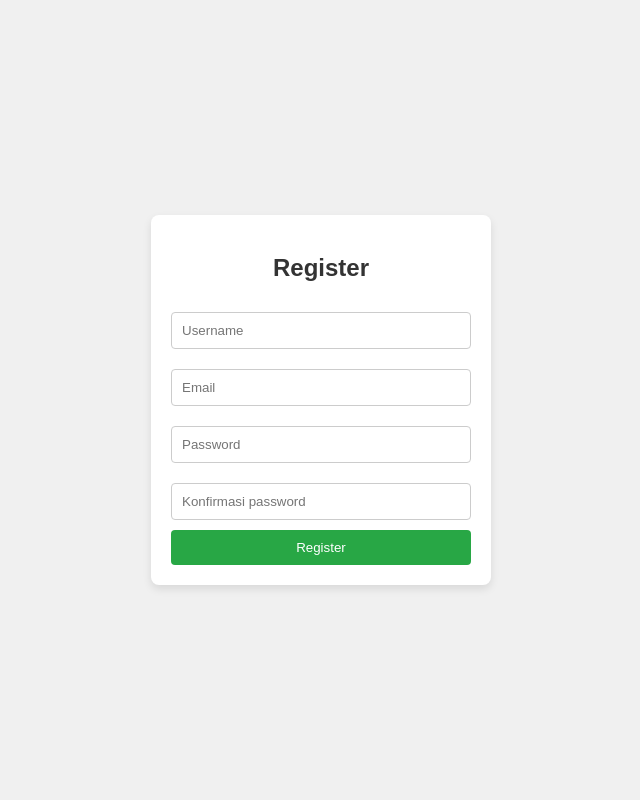
After one commit to Aditya1614/dashboard_telkom, a PHP site: page /register.php in a window 1280 px wide. The commit adds this page. Shown: the whole page, without its empty margins (319-959 px from the left). Run offline with PHP 8.4, Linux system fonts and the light colour scheme.

Commit message:
add register page

```diff
--- a/login.php
+++ b/login.php
@@ -122,9 +122,9 @@ if ($_SERVER['REQUEST_METHOD'] == 'POST') {
             <input type="password" name="password" placeholder="Password" required><br>
             <button type="submit">Login</button>
         </form>
-        <!-- <div class="register-link">
+        <div class="register-link">
             Belum punya akun? <a href="register.php">Daftar</a>
-        </div> -->
+        </div>
         <div class="register-link">
             <a href="index.php">Masuk sebagai visitor</a>
         </div>
--- /dev/null
+++ b/register.php
@@ -0,0 +1,123 @@
+<?php
+session_start();
+
+function getUsersFromJSON() {
+    $file = 'users.json';
+    if (!file_exists($file)) {
+        die("Users file not found.");
+    }
+    $json = file_get_contents($file);
+    return json_decode($json, true);
+}
+
+if ($_SERVER['REQUEST_METHOD'] == 'POST') {
+    $username = $_POST['username'];
+    $email = $_POST['email'];
+    $password = $_POST['password'];
+    $confirmPassword = $_POST['confirmPassword'];
+
+    if ($password !== $confirmPassword) {
+        $error = "Konfirmasi password tidak cocok!";
+    } else {
+        $users = getUsersFromJSON();
+        foreach ($users as $user) {
+            if ($user['username'] === $username) {
+                $error = "Username sudah digunakan!";
+                break;
+            }
+        }
+
+        if (!isset($error)) {
+            $newUser   = array(
+                'username' => $username,
+                'email' => $email,
+                'password' => $password,
+                'role' => 'user'
+            );
+
+            $users[] = $newUser  ;
+
+            $jsonData = json_encode($users);
+            file_put_contents('users.json', $jsonData);
+
+            header("refresh:2; url=login.php");
+            exit;
+        }
+    }
+}
+?>
+
+<!DOCTYPE html>
+<html lang="id">
+<head>
+    <meta charset="UTF-8">
+    <meta name="viewport" content="width=device-width, initial-scale=1.0">
+    <title>Register</title>
+    <style>
+        body {
+            font-family: Arial, sans-serif;
+            background-color: #f0f0f0;
+            display: flex;
+            justify-content: center;
+            align-items: center;
+            height: 100vh;
+            margin: 0;
+        }
+        .register-container {
+            background-color: #fff;
+            padding: 20px;
+            box-shadow: 0 4px 8px rgba(0, 0, 0, 0.1);
+            border-radius: 8px;
+            width: 300px;
+            text-align: center;
+        }
+        h2 {
+            margin-bottom: 20px;
+            color: #333;
+        }
+        input[type="text"], input[type="email"], input[type="password"] {
+            width: 100%;
+            padding: 10px;
+            margin: 10px 0;
+            border: 1px solid #ccc;
+            border-radius: 4px;
+            box-sizing: border-box;
+        }
+        button {
+            width: 100%;
+            padding: 10px;
+            background-color: #28a745;
+            color: white;
+            border: none;
+            border-radius: 4px;
+            cursor: pointer;
+        }
+        button:hover {
+            background-color: #218838;
+        }
+        .error {
+            color: red;
+            margin-bottom: 10px;
+        }
+        .success {
+            color: green;
+            margin-bottom: 10px;
+        }
+    </style>
+</head>
+<body>
+    <div class="register-container">
+        <h2>Register</h2>
+        <?php if (isset($error)) : ?>
+            <div class="error"><?= $error ?></div>
+        <?php endif; ?>
+        <form method="POST" action="">
+            <input type="text" name="username" placeholder="Username" required><br>
+            <input type="email" name="email" placeholder="Email" required><br>
+            <input type="password" name="password" placeholder="Password" required><br>
+            <input type="password" name="confirmPassword" placeholder="Konfirmasi password" required><br>
+            <button type="submit">Register</button>
+        </form>
+    </div>
+</body>
+</html>
--- a/selected_columns.json
+++ b/selected_columns.json
@@ -1 +1 @@
-[{"table_name":"days","column_names":"instant,holiday,weekday,atemp,hum,casual,registered,cnt,id2","selected_ID":"instant","updated_at":"2024-09-30 17:40:33"},{"table_name":"hours","column_names":"instant,season,hr,mnth,holiday,weekday,atemp,hum,casual,registered,cnt","selected_ID":"instant","updated_at":"2024-10-03 14:05:32"}]
+[{"table_name":"days","column_names":"instant,holiday,weekday,atemp,hum,casual,registered,cnt,id2","selected_ID":"instant","updated_at":"2024-09-30 17:40:33"},{"table_name":"hours","column_names":"instant,season,hr,mnth,holiday,weekday,atemp,hum,casual,registered,cnt","selected_ID":"instant","updated_at":"2024-10-03 14:16:05"}]
```
Also changed, not shown: users.json (+1 -20 lines).
